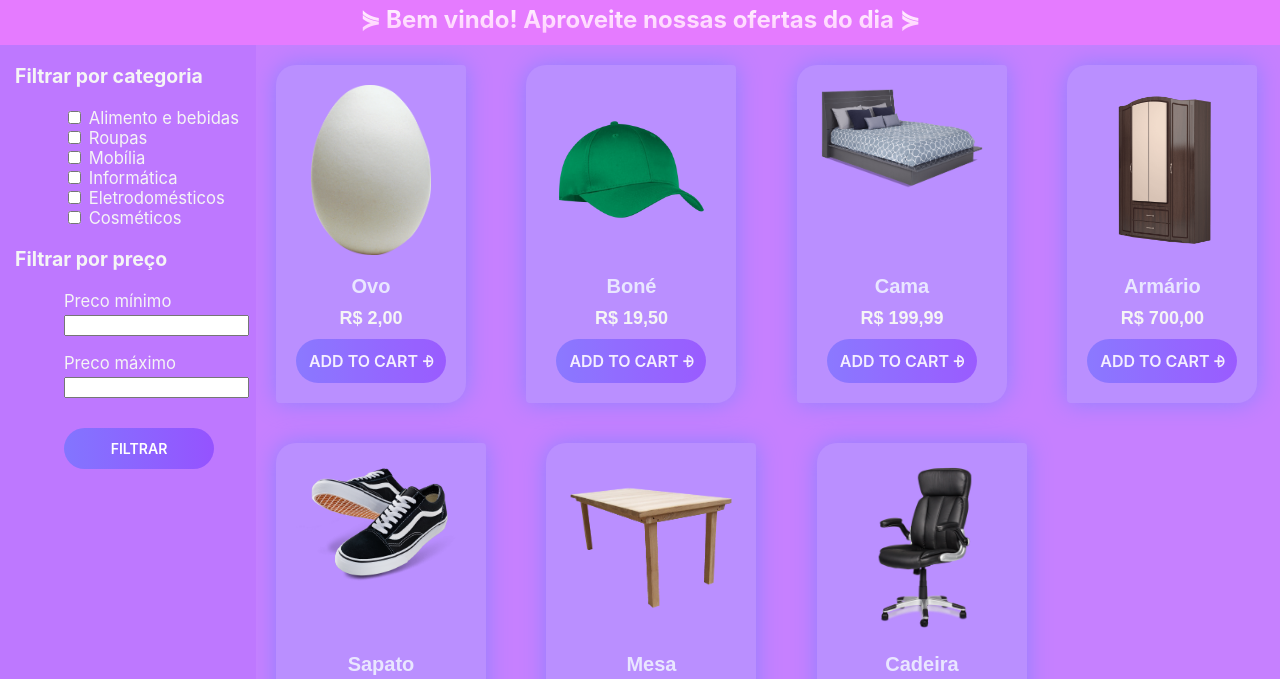
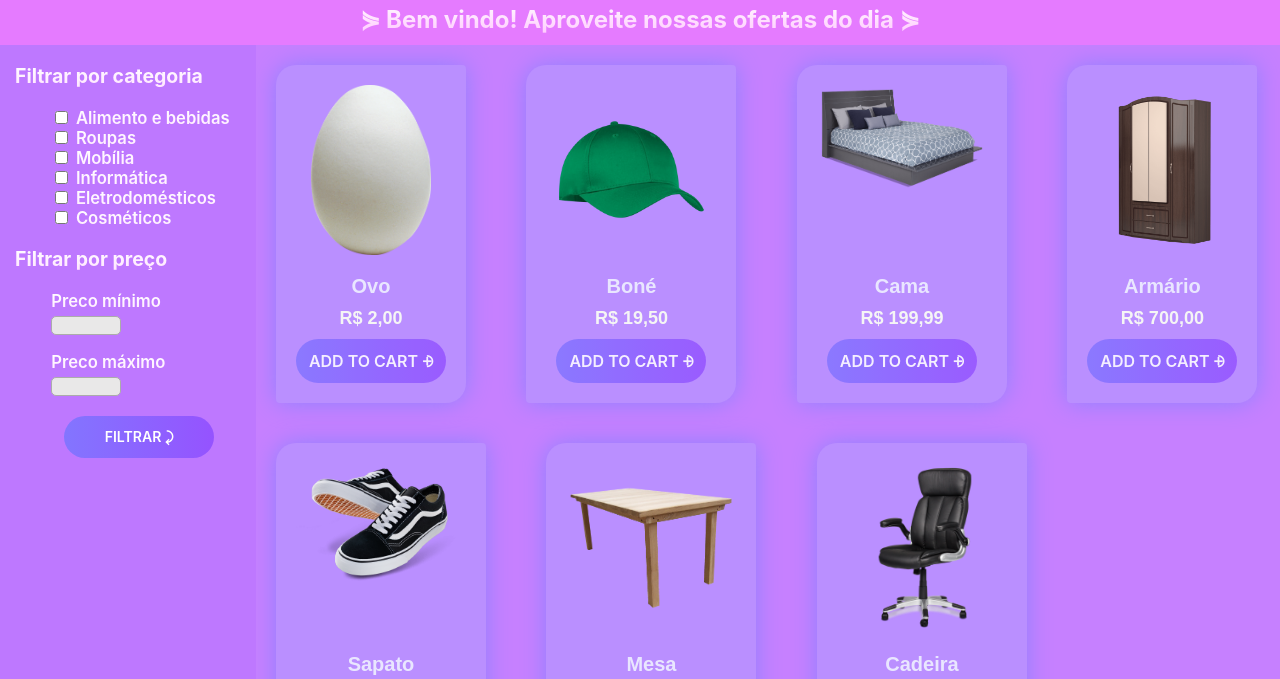
Before and after one commit to marble-zone/Lojas-brasileiranas, a PHP site: page / in a window 1280 px wide. Shown: the part 120-799 px from the top of the page. Run offline with PHP 8.4, Linux system fonts and the light colour scheme.

Commit message:
Ajeitando o input preço e embelezando o aside

```diff
--- a/css/main.css
+++ b/css/main.css
@@ -34,17 +34,18 @@ aside {
     color: whitesmoke;
     font-size: 1.3vw;
 }
+
 /*
 input[type=checkbox] {
     transform: scale(1.3);
 }
 */
 
-aside #botao-filtrar{
+aside #botao-filtrar {
     border: none;
     outline: 0;
     padding: 12px;
-    margin-top: 30px;
+    margin-top: 20px;
     margin-left: 25%;
     color: white;
     background: linear-gradient(to right, #8375ff, #9553ff);
@@ -53,25 +54,72 @@ aside #botao-filtrar{
     cursor: pointer;
     width: 150px;
     font-family: -apple-system, BlinkMacSystemFont, 'Segoe UI', Roboto, Oxygen, Ubuntu, Cantarell, 'Open Sans', 'Helvetica Neue', sans-serif;
-    font-size: 16px;
     font-weight: 600;
     border-radius: 30px 30px 30px 30px;
     transition: 0.3s;
     font-size: 1.1vw;
 }
 
-aside .input{
-    margin-left: 25%;
+aside #botao-filtrar:hover {
+    background: linear-gradient(to left, #8375ff, #9553ff);
 }
 
-aside h3{
-    margin-left: 15px;
+aside #botao-filtrar:active {
+    background: linear-gradient(to left, #8375ff, #9553ff);
 }
 
-aside .text-label{
+aside .input {
+    margin-left: 20%;
+}
+
+aside h3 {
+    margin-left: 15px;
+    color: rgb(255, 212, 254);
+    background: -webkit-linear-gradient(white, rgb(255, 228, 255));
+    background-clip: text;
+    -webkit-background-clip: text;
+    -webkit-text-fill-color: transparent;
+}
+
+/*aside label {
+    font-weight: 600;
+    color: rgb(255, 232, 255);
+    background: -webkit-linear-gradient(white, rgb(255, 235, 255));
+    background-clip: text;
+    -webkit-background-clip: text;
+    -webkit-text-fill-color: transparent;
+}
+
+aside p {
+    font-weight: 600;
+    color: rgb(255, 232, 255);
+    background: -webkit-linear-gradient(white, rgb(255, 235, 255));
+    background-clip: text;
+    -webkit-background-clip: text;
+    -webkit-text-fill-color: transparent;
+}*/
+
+.plabel {
+    font-weight: 600;
+    color: rgb(255, 232, 255);
+    background: -webkit-linear-gradient(white, rgb(255, 235, 255));
+    background-clip: text;
+    -webkit-background-clip: text;
+    -webkit-text-fill-color: transparent;
+}
+
+aside .text-label {
     margin-bottom: 3px;
 }
 
+input[type="number"] {
+    font-size: 0.8em;
+    border-radius: 5px;
+    border: 1px solid #acabab;
+    background-color: #e9e8e8;
+    color: rgb(152, 46, 240);
+    text-align: center;
+}
 
 main {
     grid-column-start: 2;
@@ -210,7 +258,7 @@ footer {
     background-color: inherit;
 }
 
-.category:hover{
+.category:hover {
     opacity: 1;
 }
 
--- a/index.html
+++ b/index.html
@@ -51,32 +51,32 @@
 
                 <div class="input">
                     <input type="checkbox" id="checkAlimento" name="alimento" value='A' onchange="filterCategory(this)">
-                    <label for="checkAlimento">Alimento e bebidas</label>
+                    <label class="plabel" for="checkAlimento">Alimento e bebidas</label>
                 </div>
 
                 <div class="input">
                     <input type="checkbox" id="checkR" name="Roupas" value='R' onchange="filterCategory(this)">
-                    <label for="checkR">Roupas</label>
+                    <label class="plabel" for="checkR">Roupas</label>
                 </div>
 
                 <div class="input">
                     <input type="checkbox" id="checkM" name="Mobilia" value='M' onchange="filterCategory(this)">
-                    <label for="checkM">Mobília</label>
+                    <label class="plabel" for="checkM">Mobília</label>
                 </div>
 
                 <div class="input">
                     <input type="checkbox" id="checkI" name="Informatica" value='I' onchange="filterCategory(this)">
-                    <label for="checkI">Informática</label>
+                    <label class="plabel" for="checkI">Informática</label>
                 </div>
 
                 <div class="input">
                     <input type="checkbox" id="checkE" name="Eletrodomesticos" value='E' onchange="filterCategory(this)">
-                    <label for="checkE">Eletrodomésticos</label>
+                    <label class="plabel" for="checkE">Eletrodomésticos</label>
                 </div>
 
                 <div class="input">
                     <input type="checkbox" id="checkC" name="Cosmeticos" value='C' onchange="filterCategory(this)">
-                    <label for="checkC">Cosméticos</label>
+                    <label class="plabel" for="checkC">Cosméticos</label>
                 </div>
             </div>
 
@@ -84,13 +84,13 @@
                 <h3>Filtrar por preço</h3>
 
                 <div class="input">
-                    <p class="text-label">Preco mínimo</p>
-                    <input type="number" id="precoMin" onkeypress='validate(event)'>
+                    <p class="text-label plabel">Preco mínimo</p>
+                    <input type="number" min="0" max="9999" id="precoMin" onkeypress='validate(event)'>
                 </div>
 
                 <div class="input">
-                    <p class="text-label">Preco máximo</p>
-                    <input type="number" id="precoMax" onkeypress='validate(event)'>
+                    <p class="text-label plabel">Preco máximo</p>
+                    <input type="number" min="0" max="9999" id="precoMax" onkeypress='validate(event)'>
                 </div>
 
                 <!--
@@ -111,7 +111,7 @@
                 -->
             </div>
 
-            <button id="botao-filtrar" onclick="storeValues()">FILTRAR</button>
+            <button id="botao-filtrar" onclick="storeValues()">FILTRAR &#10552;</button>
 
             <!--
             <div>
--- a/js/CEPMask.js
+++ b/js/CEPMask.js
@@ -1,5 +1,5 @@
 function onlyNumbers(event) {
-    let cep = document.getElementById("cep");
+    let cep = event.target;
     if (cep.value.length == 5){
         cep.value += '-';
         return;
--- a/js/shooping/filterCategory.js
+++ b/js/shooping/filterCategory.js
@@ -114,4 +114,6 @@ function validate(evt) {
       theEvent.returnValue = false;
       if(theEvent.preventDefault) theEvent.preventDefault();
     }
+    if (theEvent.target.value >= 1000)
+        theEvent.preventDefault();
   }
```
